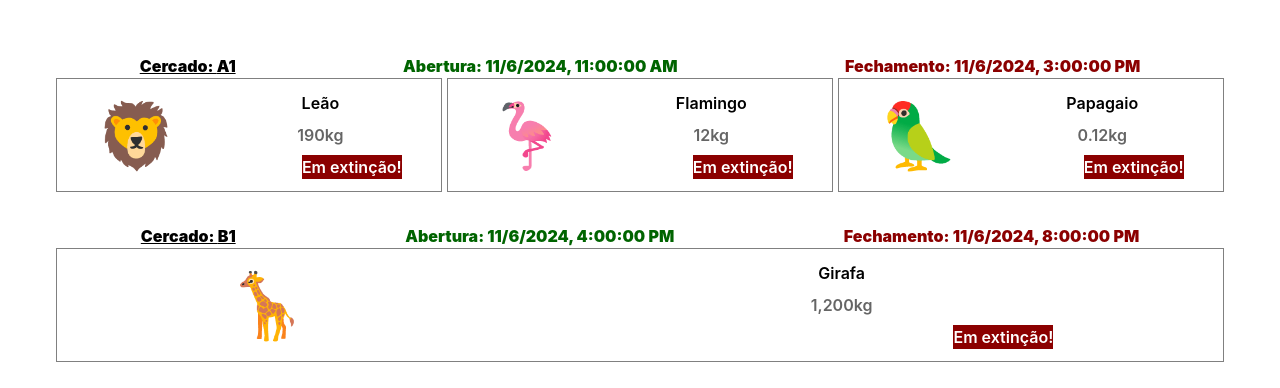
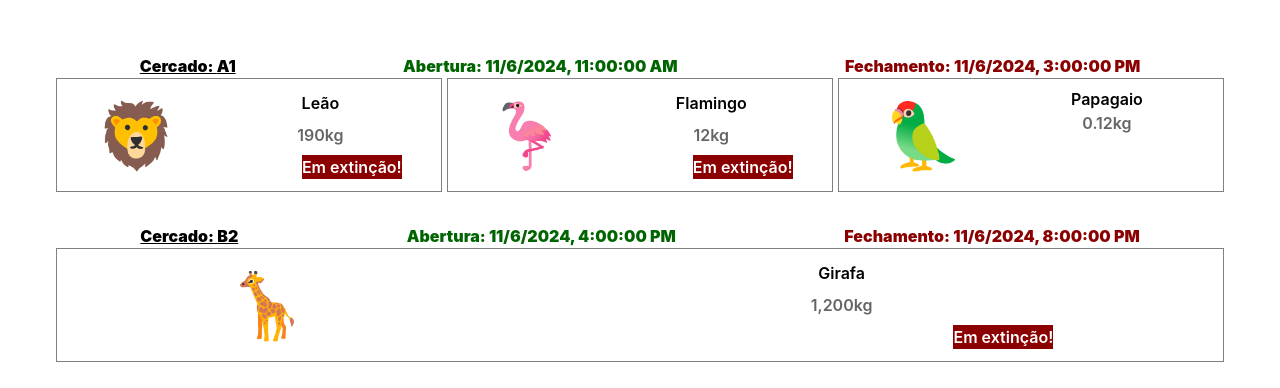
Before and after one commit to ufjf-dcc207/ufjf-dcc207-2024-3-a-atv03-luizacaldeira, a React (Vite) app: page / in a window 1280 px wide. Shown: the part 192-580 px from the top of the page. Built offline with nearby package versions, Linux system fonts and the light colour scheme.

Commit message:
Cria arquivo exibicoes.ts e fragmenta código em partes menores.

```diff
--- a/src/App.tsx
+++ b/src/App.tsx
@@ -1,52 +1,40 @@
 import Animal from './Animal';
 import Exibicao from './Exibicao';
+import EXIBICOES, { AnimaisTuplaType } from "./exibicoes";
 import './App.css';
-import { ReactNode } from 'react';
 
-type AnimaisTuplaType = [string,string,number, boolean];
-const ANIMAIS:AnimaisTuplaType[] = [
-  ["🦁","Leão", 190.0, true],
-  ["🦩","Flamingo", 12.0, true],
-  ["🦒","Girafa", 1200.0, true],
-  ["🦜","Papagaio", 0.120, true],
-];
+interface ListaAnimaisProps {animais: Array<AnimaisTuplaType>};
 
 function App() {
-  const exA1:ReactNode[] = [];
-  const exB2:ReactNode[] = [];
-
-for (let i = 0; i < ANIMAIS.length; i++){
-  const ex = ANIMAIS[i][2] < 200 ? exA1 : exB2;
-  ex.push (
-    <Animal
-    key={ANIMAIS[i][1]}
-    icone={ANIMAIS[i][0]}
-    nome={ANIMAIS[i][1]}
-    peso={ANIMAIS[i][2]}
-    extincao={ANIMAIS[i][3]}
-    />
+  return (
+  <div className='app'>
+    {EXIBICOES.map(exibicao => (
+    <Exibicao
+      abertura={new Date(exibicao[1])}
+      fechamento={new Date(exibicao[2])}
+      cercado= {exibicao[0]}
+    >
+    <ListaAnimais animais={exibicao[3]}/>
+    </Exibicao>
+    ))}
+  </div>
+  );
+}
+function ListaAnimais({animais}:ListaAnimaisProps){
+  return (
+    <>
+      {animais.map((animal) => (
+            <Animal
+            key={animal[1]}
+            icone={animal[0]}
+            nome={animal[1]}
+            peso={animal[2]}
+            extincao={animal[3]}
+            />
+      ))}
+    </>
   );
 }
 
-  return (
-  <div className='app'>
-    <Exibicao
-    abertura={new Date("2024-11-06T08:00:00.000-03:00")}
-    fechamento={new Date("2024-11-06T12:00-03:00")}
-    cercado="A1"
-    >
-     {exA1}
-    </Exibicao>
-
-    <Exibicao
-    abertura={new Date("2024-11-06T13:00:00.000-03:00")}
-    fechamento={new Date("2024-11-06T17:00-03:00")}
-    cercado="B1"
-    > {exB2}
-    </Exibicao>
-
-  </div>
-  );
-}
 
 export default App;
--- /dev/null
+++ b/src/exibicoes.ts
@@ -0,0 +1,20 @@
+type ExibicaoTuplaType = [string, string, string, Array <AnimaisTuplaType>];
+export type AnimaisTuplaType = [string,string,number, boolean];
+const EXIBICOES: Array<ExibicaoTuplaType> = [
+    [
+        "A1",
+        "2024-11-06T08:00:00.000-03:00",
+        "2024-11-06T12:00-03:00",
+        [["🦁","Leão", 190.0, true],
+        ["🦩","Flamingo", 12.0, true],
+        ["🦜","Papagaio", 0.120, false]]
+    ],
+    [
+        "B2",
+        "2024-11-06T13:00:00.000-03:00",
+        "2024-11-06T17:00-03:00",
+        [["🦒","Girafa", 1200.0, true]]
+    ]
+];
+
+export default EXIBICOES;
```
